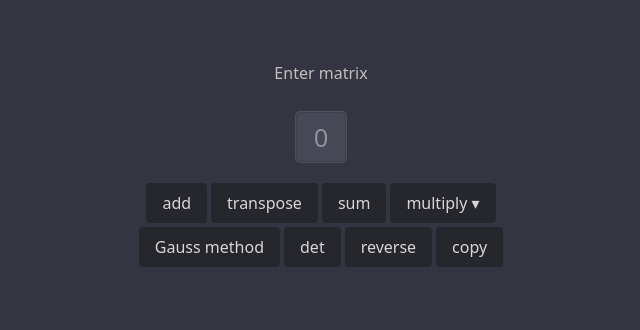
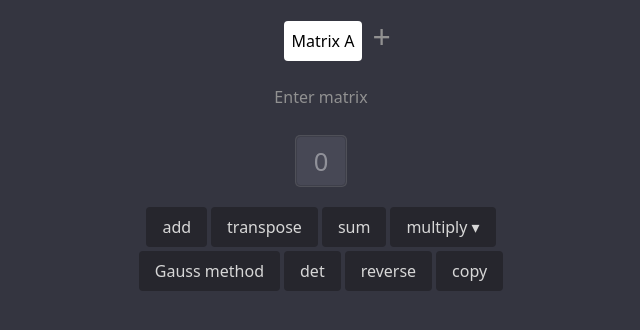
Before and after one commit to AndySushko/matrix_calculator, a plain HTML site: page preview.html in a window 1280 px wide. Shown: the part 114-444 px from the top of the page, without its empty margins (319-959 px from the left). Drawn offline with Linux system fonts and the light colour scheme.

Commit message:
Add files via upload

```diff
--- a/preview.html
+++ b/preview.html
@@ -53,7 +53,7 @@
       flex-wrap: wrap;
       align-items: center;
       justify-content: center;
-      margin: 3em auto 1em auto;
+      margin: 0 auto 1em auto;
     }
     .matrix_field {
     	margin-top: 1em;
@@ -114,6 +114,18 @@
       box-shadow: 0 0 0 1px rgba(158, 158, 158, 0.25);
     }
 
+    .matrix_btn {
+    	margin: 2px;
+    	display: inline-block;
+    	text-decoration: none;
+    	color: #D7D7D7; /*#D7D7D7 #2D2E36*/
+    	background-color: #26262D;
+    	padding: 0.5em 0.5em;
+    	transition: 0.2s;
+    	border-radius: 0.25rem;
+    	user-select: none;
+    	cursor: pointer;
+    }
     .btn {
     	/*margin: 0 0.25em 0 0;*/
     	margin: 2px;
@@ -125,7 +137,7 @@
     	transition: 0.2s;
     	border-radius: 0.25rem;
     }
-    .btn:hover {
+    .btn:hover, .matrix_btn:hover, .active {
     	color: black;	/*#DCDCDC*/
     	background-color: #fff;	/*#2B2C34 #373741 #00a898*/
     }
@@ -143,7 +155,7 @@
     	/*margin-bottom: 0.5em;*/
     	font-weight: 500;
     	padding-top: 1em;
-    	color: #bfbfbf; /*#8399ac - голубой*/
+    	color: #919191; /*#8399ac - голубой*/
     	text-align: center;
     	/*transition: 0.2s;*/
     }
@@ -180,7 +192,7 @@
 		}
 
 		.cross_symbol {
-			color: #bfbfbf;
+			color: #919191;	/*color: #919191; #bfbfbf*/
 			display: none;
 			font-size: 2em;
 			font-weight: 500;
@@ -189,7 +201,7 @@
 			/*transition: color 0.2s ease-in-out;*/
 			transition: 0.2s;
 		}
-		.cross_symbol:hover {
+		.cross_symbol:hover, .d_block span:hover {
 			color: #fff;
 		}
 		.logo_img {
@@ -204,6 +216,27 @@
 			justify-content: center;
 			/*align-items: baseline*/
 		}
+		.d_block {
+			max-width: 400px;
+			display: flex;
+			flex-wrap: wrap;
+			justify-content: center;
+			margin: 1em auto 0 auto;
+			align-items: center;
+		}
+		.d_block span {
+			font-size: 2em;
+			padding-bottom: 0.25em;
+			margin-right: -0.95em;
+			margin-left: 0.25em;
+
+			color: #919191;
+			font-weight: 500;
+			user-select: none;
+			cursor: pointer;
+			/*transition: color 0.2s ease-in-out;*/
+			transition: 0.2s;
+		}
 </style>
 <body>
 	<div class="wrapper">
@@ -212,6 +245,14 @@
 			<h1 class="main_title">SuperMatrix</h1>
 		</div>
 		<a href="#" class="subtitle">by Andrew Sushko</a>
+
+		<div class="d_block">
+			<a href="#" class="matrix_btn active">Matrix A</a>
+			<!--<a href="#" class="matrix_btn">Matrix B</a>
+			<a href="#" class="matrix_btn">Matrix C</a>
+			<a href="#" class="matrix_btn">Matrix D</a>-->
+			<span class="btn_plus">+</span>
+		</div>
 
     	<div class="main_field">
     		<div class="text01">
@@ -275,7 +316,7 @@
 				}
 				matrix.push(row_matrix);
 			}
-			console.log(matrix);
+			// console.log(matrix);
 
 
 			function createNewElem(flag) {
@@ -329,7 +370,7 @@
 			document.addEventListener('keydown', function(event) {
   				if (event.code == 'Enter' && document.querySelector(`#matrix_elem_${id_count}`) === document.querySelector(':focus')) {
   					// matrix.push(+document.querySelector(`#matrix_elem_${id_count}`).value);
-  					console.log(matrix);
+  					// console.log(matrix);
     				createNewElem(true);
   				}
 			});
@@ -349,7 +390,7 @@
   		// Динамическая замена всего
   		document.querySelector('.matrix_field').oninput = function(event) {
 			  let elem = event.target; // где был клик?
-			  console.log(document.getElementById('m_field').getElementsByTagName('input').length);
+			  // console.log(document.getElementById('m_field').getElementsByTagName('input').length);
 			  /* кусок не работает if (elem.className != 'matrix_elem') return;  не элемент матрицы? - тогда не интересует*/
 
 			  // Добавляет, удаляет крестик на странице  || elem.value != '' && isNaN(elem.value) == false
@@ -383,7 +424,7 @@
 							row_matrix = [];
 						for (j = 0; j < matrix[i].length; j++) {
 							if (matrix[i][j] != 'n') {
-								console.log('add complete');
+								// console.log('add complete');
 								row_matrix.push(matrix[i][j]);
 							}
 							else {
@@ -422,6 +463,18 @@
 			}
 
 
+			dBLock_matrix = 'ABCDEFG';
+			let dBlock_count = 1;
+			document.querySelector('.btn_plus').addEventListener('click', e => {
+				// Создание инпута нового элемента матрицы
+				let new_matrix_elem = document.createElement('a');
+				new_matrix_elem.className = "matrix_btn";
+				new_matrix_elem.innerHTML = `Matrix ${dBLock_matrix[dBlock_count]}`;
+				dBlock_count++;
+
+				document.querySelector('.btn_plus').before(new_matrix_elem);
+			})
+
 			// Копирование матрицы в буфер
 			document.querySelector('.copy').addEventListener('click', e => {
 			  var inp = document.createElement('textarea')
```
